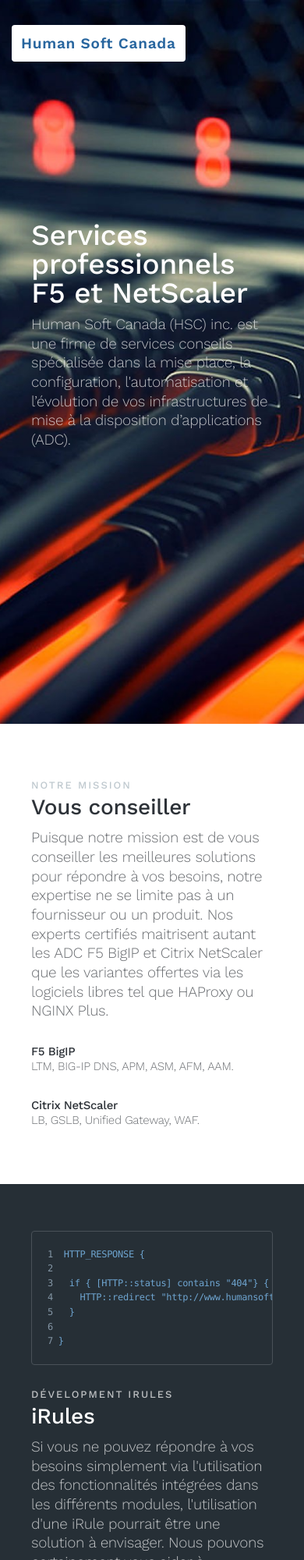
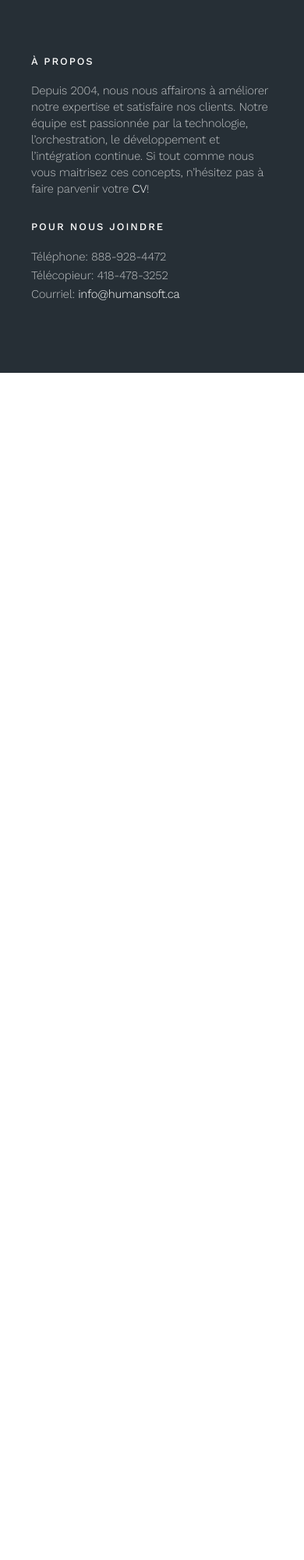
Before and after one commit to humansoftca/www.humansoft.ca, a plain HTML site: page index.html in a window 390 px wide. Shown: the top 2000 px of the page at 78% size. After the commit the page ends 844 px from the top, so only its background shows below. Drawn offline with nearby package versions, Linux system fonts and the light colour scheme.

Commit message:
Update index.html

```diff
--- a/index.html
+++ b/index.html
@@ -37,110 +37,6 @@
 <body>
 <div class="stage" id="stage">
 
-<div class="block block-inverse block-fill-height app-header"
-     style="background-image: url(assets/img/entete.jpg);">
-  <nav class="navbar navbar-transparent navbar-fixed-top navbar-padded app-navbar p-t-md">
-  <div class="container">
-    <div class="navbar-header">
-      <a class="navbar-brand" href="">
-        <strong style="background: #fff; padding: 12px; border-radius: 4px; color: #28669F;">
-          Human Soft Canada
-        </strong>
-      </a>
-    </div>
-  </div>
-</nav>
-
-
-  <!-- <img class="app-graph" src="assets/img/startup-0.svg"> -->
-
-  <div class="block-xs-middle p-b-lg">
-    <div class="container">
-      <div class="row">
-        <div class="col-sm-10 col-md-6">
-          <h1 class="block-title m-b-sm">Services professionnels F5 et NetScaler</h1>
-          <p class="lead m-b-md text-muted">Human Soft Canada (HSC) inc. est une firme de services conseils spécialisée dans la mise place, la configuration, l'automatisation et l’évolution de vos infrastructures de mise à la disposition d’applications (ADC).</p>
-        </div>
-      </div>
-    </div>
-  </div>
-</div>
-
-<div class="block block-secondary app-iphone-block">
-  <div class="container">
-    <div class="row app-align-center">
-
-      <div class="col-sm-5 hidden-xs">
-        <img class="app-iphone" src="assets/img/conseiller.jpg" style="width: 110%;">
-      </div>
-
-      <div class="col-sm-6 col-sm-offset-1">
-        <h6 class="text-muted text-uppercase">Notre mission</h6>
-        <h3 class="m-t-0">Vous conseiller</h3>
-        <p class="lead m-b-md">Puisque notre mission est de vous conseiller les meilleures solutions pour répondre à vos besoins, notre expertise ne se limite pas à un fournisseur ou un produit.  Nos experts certifiés maitrisent autant les ADC F5 BigIP et Citrix NetScaler que les variantes offertes via les logiciels libres tel que HAProxy ou NGINX Plus.</p>
-        <div class="row hidden-sm">
-          <div class="col-sm-6 m-b-md">
-            <h5 class="m-y-0">F5 BigIP</h5>
-            <p>LTM, BIG-IP DNS, APM, ASM, AFM, AAM.</p>
-          </div>
-          <div class="col-sm-6">
-            <h5 class="m-y-0">Citrix NetScaler</h5>
-            <p>LB, GSLB, Unified Gateway, WAF.</p>
-          </div>
-        </div>
-      </div>
-    </div>
-
-  </div>
-</div>
-
-<div class="block block-inverse block-secondary app-code-block">
-  <div class="container">
-    <div class="row app-align-center">
-      <div class="col-sm-5 col-sm-push-7">
-        <pre class="app-code">
-<span>1</span> <span class="hidden-xs">when</span> HTTP_RESPONSE {
-<span>2</span>
-<span>3</span>   if { [HTTP::status] contains "404"} {
-<span>4</span>     HTTP::redirect "http://www.humansoft.ca/"
-<span>5</span>   }
-<span>6</span>
-<span>7</span> }</pre>
-      </div>
-
-      <div class="col-sm-6 col-sm-pull-5">
-        <h6 class="text-muted text-uppercase">Dévelopment iRules</h6>
-        <h3 class="m-t-0">iRules</h3>
-        <p class="lead m-b-md text-muted">Si vous ne pouvez répondre à vos besoins simplement via l'utilisation des fonctionnalités intégrées dans les différents modules, l'utilisation d'une iRule pourrait être une solution à envisager.  Nous pouvons certainement vous aider à développer un code simple, optimisé et efficace pour résoudre vos enjeux.</p>
-      </div>
-    </div>
-  </div>
-</div>
-
-<div class="block block-secondary app-iphone-block">
-  <div class="container">
-    <div class="row app-align-center">
-
-      <div class="col-sm-5 hidden-xs">
-        <img class="app-iphone" src="assets/img/formation.jpg" style="width: 110%;">
-      </div>
-
-      <div class="col-sm-6 col-sm-offset-1">
-        <h6 class="text-muted text-uppercase">Notre passion</h6>
-        <h3 class="m-t-0">Vous enseigner</h3>
-        <p class="lead m-b-md">Nous pouvons vous offrir des formations adaptées à vos besoins.  Que vos ressources soient débutantes ou avancées, notre formateur pationné pourra former vos ressources sur place ou à distance, en fournissant un environnement de laboratoire dans nos infrastructures. N'hésitez pas à nous contacter pour connaitre notre tarification et les prochaines dates de disponibilités..</p>
-      </div>
-    </div>
-
-  </div>
-  <p><br/></p>
-</div>
-
-<div class="block app-ribbon p-y-lg">
-  <div class="container text-center">
-  </div>
-</div>
-
 <div class="block block-inverse app-footer">
  <div class="container">
     <div class="row">
```
